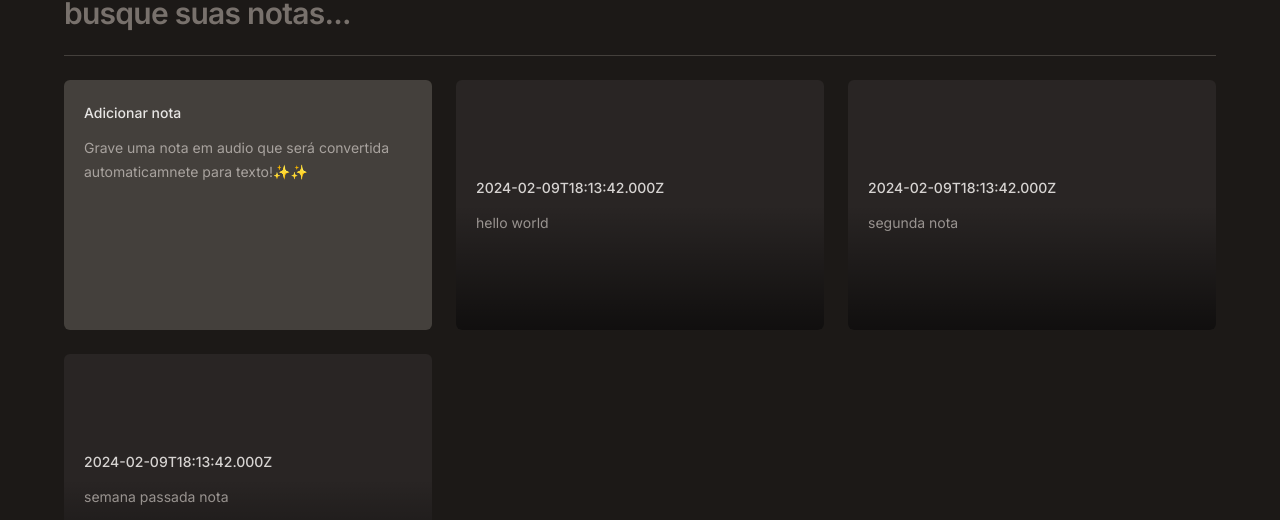
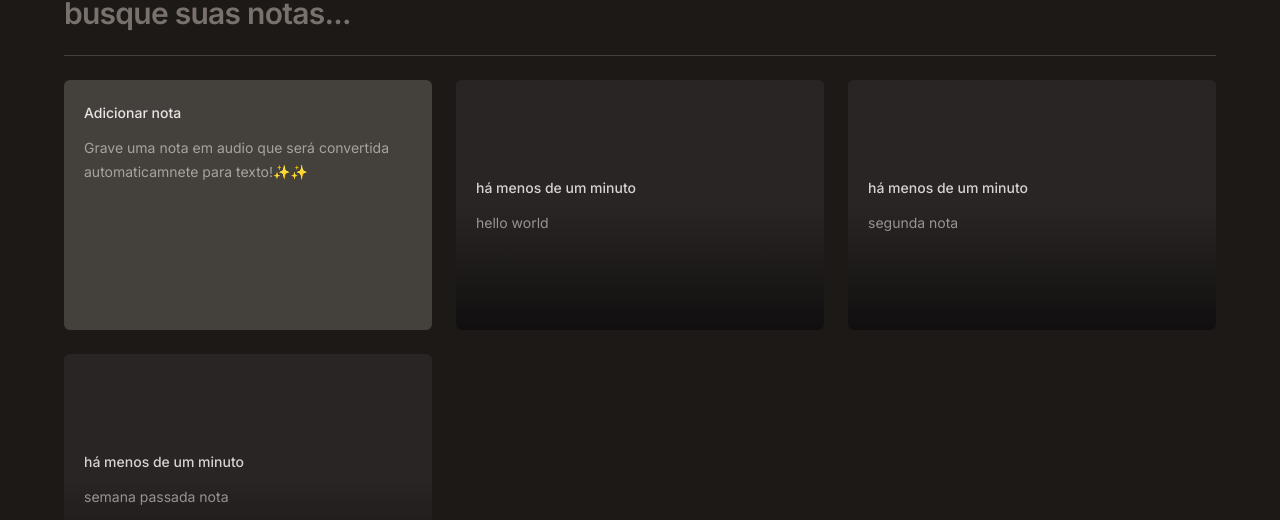
Before and after one commit to mateusfsdev/nlwexpertreact, a React (Vite) app: page / in a window 1280 px wide. Shown: the part 257-777 px from the top of the page. Built offline with nearby package versions, Linux system fonts and the light colour scheme.

Commit message:
instal libs date fsn and redix-dialog  🎪🎭🎢
format date in date fns and create style in dialog portal content

```diff
--- a/package.json
+++ b/package.json
@@ -9,6 +9,8 @@
     "preview": "vite preview"
   },
   "dependencies": {
+    "@radix-ui/react-dialog": "^1.0.5",
+    "date-fns": "^3.3.1",
     "react": "^18.2.0",
     "react-dom": "^18.2.0"
   },
--- a/src/components/notecards.tsx
+++ b/src/components/notecards.tsx
@@ -1,3 +1,7 @@
+import * as Dialog from "@radix-ui/react-dialog"
+import { formatDistanceToNow } from 'date-fns'
+import { ptBR } from 'date-fns/locale'
+
 interface NoteCardProps {
   //props create object
   note: {
@@ -8,17 +12,34 @@ interface NoteCardProps {
 
 export function NoteCard({note}: NoteCardProps) {
   return(
-    <button className='text-left bg-stone-800 outline-none rounded-md p-5 space-y-3 overflow-hidden relative
+    <Dialog.Root>
+      <Dialog.Trigger className='text-left bg-stone-800 outline-none rounded-md p-5 space-y-3 overflow-hidden relative
         hover:ring-2 hover:ring-stone-600
         focus:ring-2 focus:ring-yellow-500'>
         <span className='text-sm font-medium text-stone-300'>
-        {note.date.toISOString()}
-
+          {formatDistanceToNow(note.date, {locale: ptBR, addSuffix: true})}
         </span>
         <p className='text-sm leading-6 text-stone-400'>
           {note.content}
         </p>
         <div className='absolute bottom-0 left-0 right-0 h-1/2 bg-gradient-to-t pointer-events-none from-black/60 to-black/0'></div>
-    </button>
+      </Dialog.Trigger>
+
+
+      <Dialog.DialogPortal>
+          <Dialog.DialogOverlay className="inset-0 fixed bg-stone-950/60">
+            <Dialog.Content className="fixed left-1/2 top-1/2 -translate-y-1/2 -translate-x-1/2 h-60vh max-w-[640px] w-full bg-stone-700 rounded-md flex flex-col aoutline-none">
+              <div className="flex flex-1 flex-col gap-3 p-5 ">
+                <span className='text-sm font-medium text-stone-300'>
+                  {formatDistanceToNow(note.date, {locale: ptBR, addSuffix: true})}
+                </span>
+                <p className='text-sm leading-6 text-stone-400'>
+                  {note.content}
+                </p>
+              </div>
+            </Dialog.Content>
+        </Dialog.DialogOverlay>
+      </Dialog.DialogPortal>
+    </Dialog.Root>
   )
 }
```
Also changed, not shown: 1 other file (tests, documents, lock files or other folders). Lines whose indentation alone changed are shown as unchanged.
